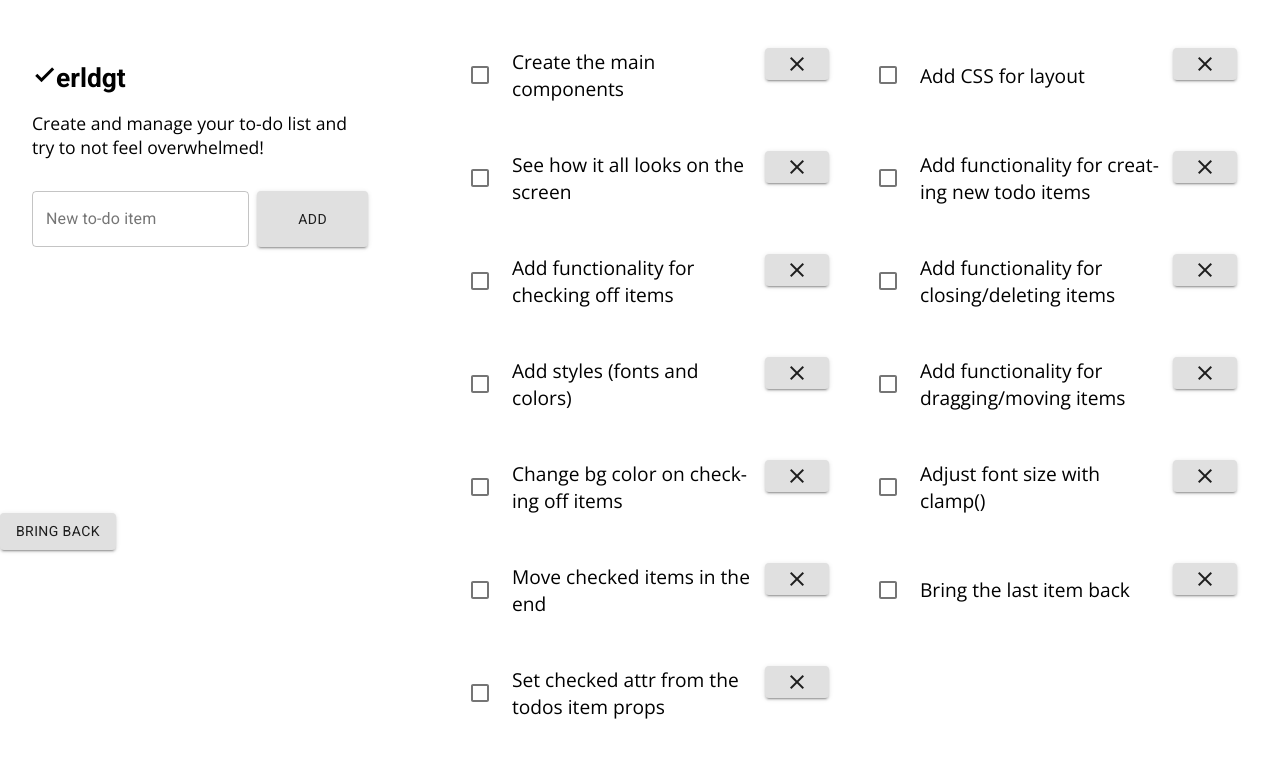
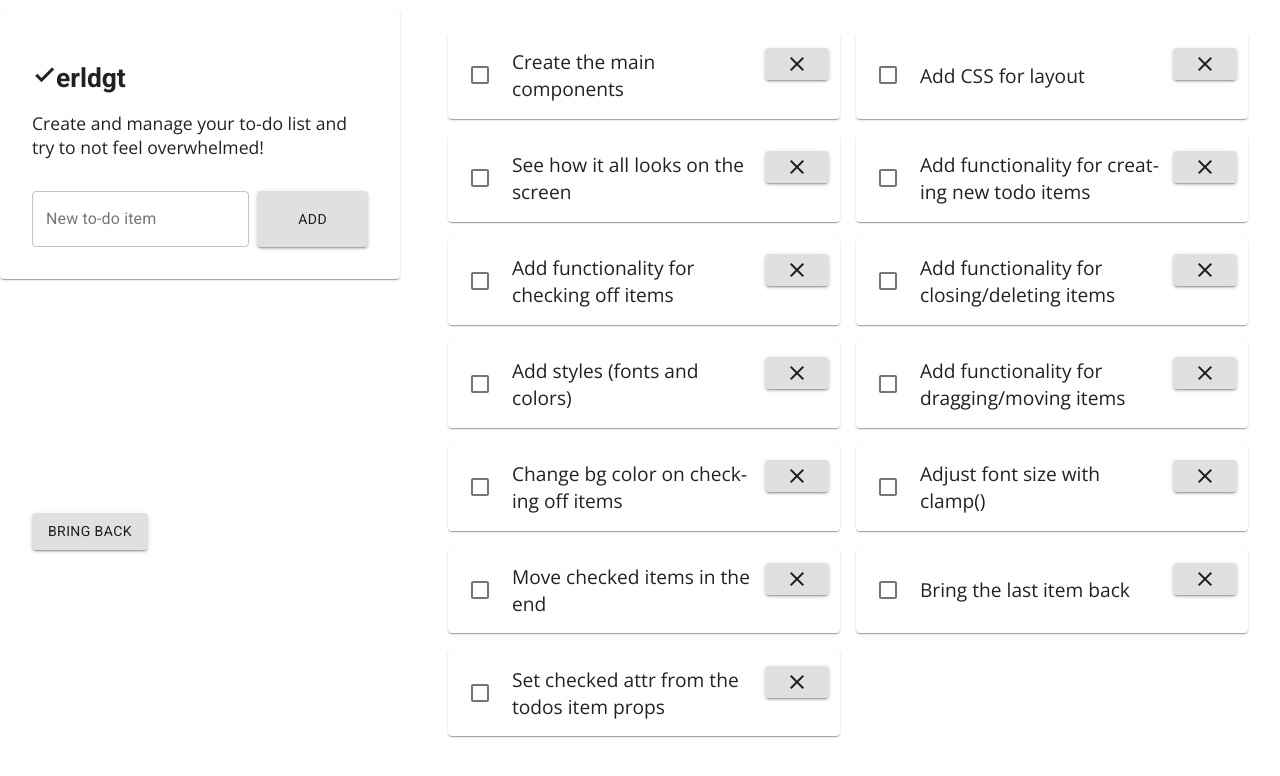
Before and after one commit to olhanotolga/erldgt-dream-todo, a React (Create React App) app: page / in a window 1280 px wide. Shown: the top 776 px of the page. Built offline with nearby package versions, Linux system fonts and the light colour scheme.

Commit message:
replace some elements with Mat-UI components

```diff
--- a/src/App.css
+++ b/src/App.css
@@ -47,9 +47,9 @@ h1 .material-icons {
 	grid-area: 1 / 2 / 2 / span 1;
 }
 
-.undoBtn {
+.MuiButtonBase-root.undoBtn {
 	grid-area: 2 / 1 / 3 / 2;
-	justify-self: baseline;
+	/* justify-self: baseline; */
 	margin: 0 auto 0 2rem;
 }
 
--- a/src/components/header/header.component.jsx
+++ b/src/components/header/header.component.jsx
@@ -1,11 +1,13 @@
 import { TodoInput } from './todo-input/todo-input.component';
+import Paper from '@material-ui/core/Paper';
+
 
 export function Header(props) {
 	return(
-		<header className="Header">
+		<Paper className="Header" component="header">
 			<h1>{ props.children }</h1>
 			<p>{ props.paragraph }</p>
 			<TodoInput onAdd={props.onItemAdd}></TodoInput>
-		</header>
+		</Paper>
 	)
 }
--- a/src/components/todo-list/todo-item/todo-item.component.jsx
+++ b/src/components/todo-list/todo-item/todo-item.component.jsx
@@ -1,6 +1,7 @@
 import React from 'react';
 import Button from '@material-ui/core/Button';
 import Checkbox from '@material-ui/core/Checkbox';
+import Card from '@material-ui/core/Card';
 
 export class TodoItem extends React.Component {
 
@@ -12,7 +13,7 @@ export class TodoItem extends React.Component {
 
 	render() {
 		return (
-			<li className={this.props.isChecked ? "TodoItem checkedItem" : "TodoItem"}>
+			<Card className={this.props.isChecked ? "TodoItem checkedItem" : "TodoItem"} component="li">
 				<Checkbox
 					id={this.props.todoIndex}
 					color="default"
@@ -28,7 +29,7 @@ export class TodoItem extends React.Component {
 				>
 						<span class="material-icons">close</span>
 				</Button>
-			</li>
+			</Card>
 		)
 	}
 }
```
